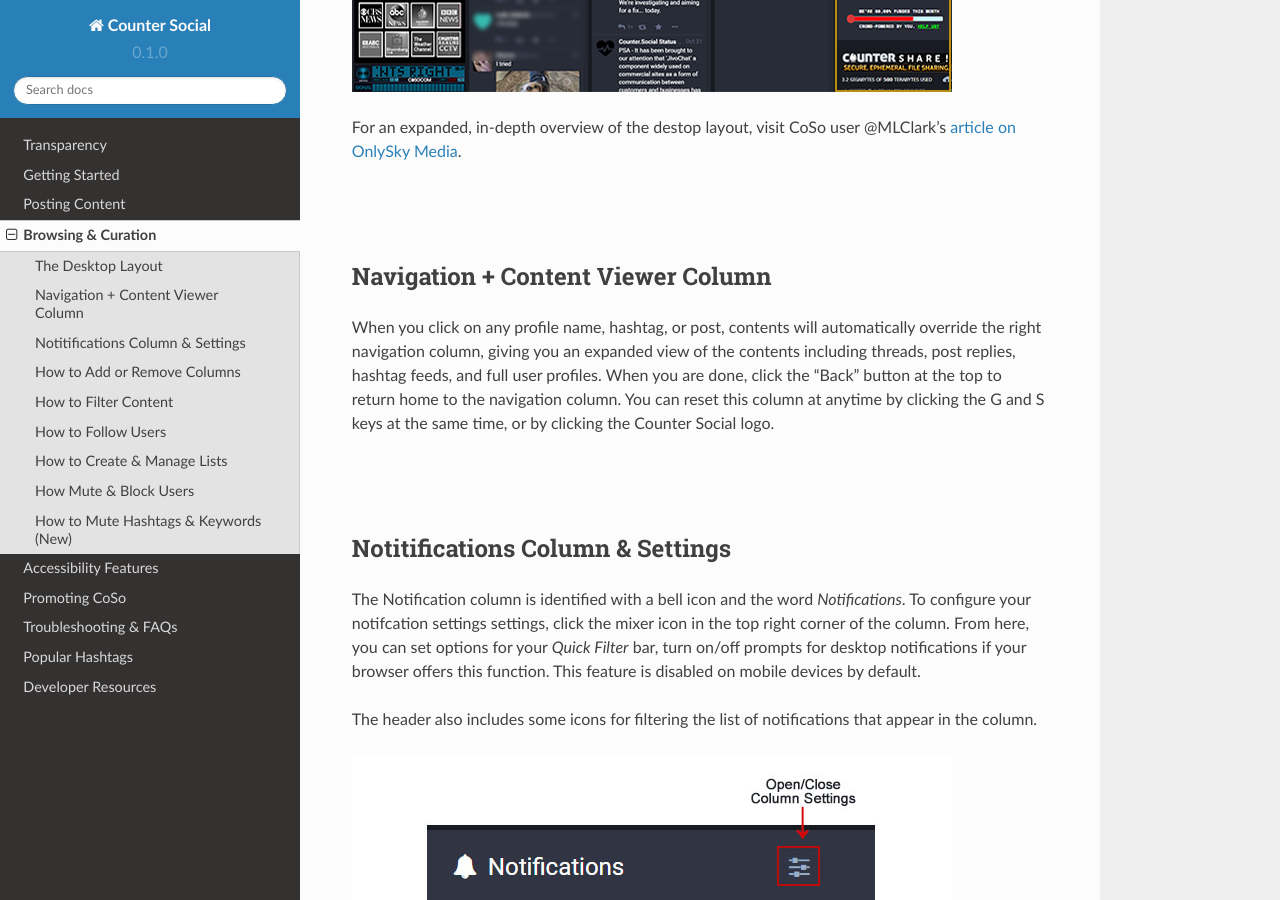
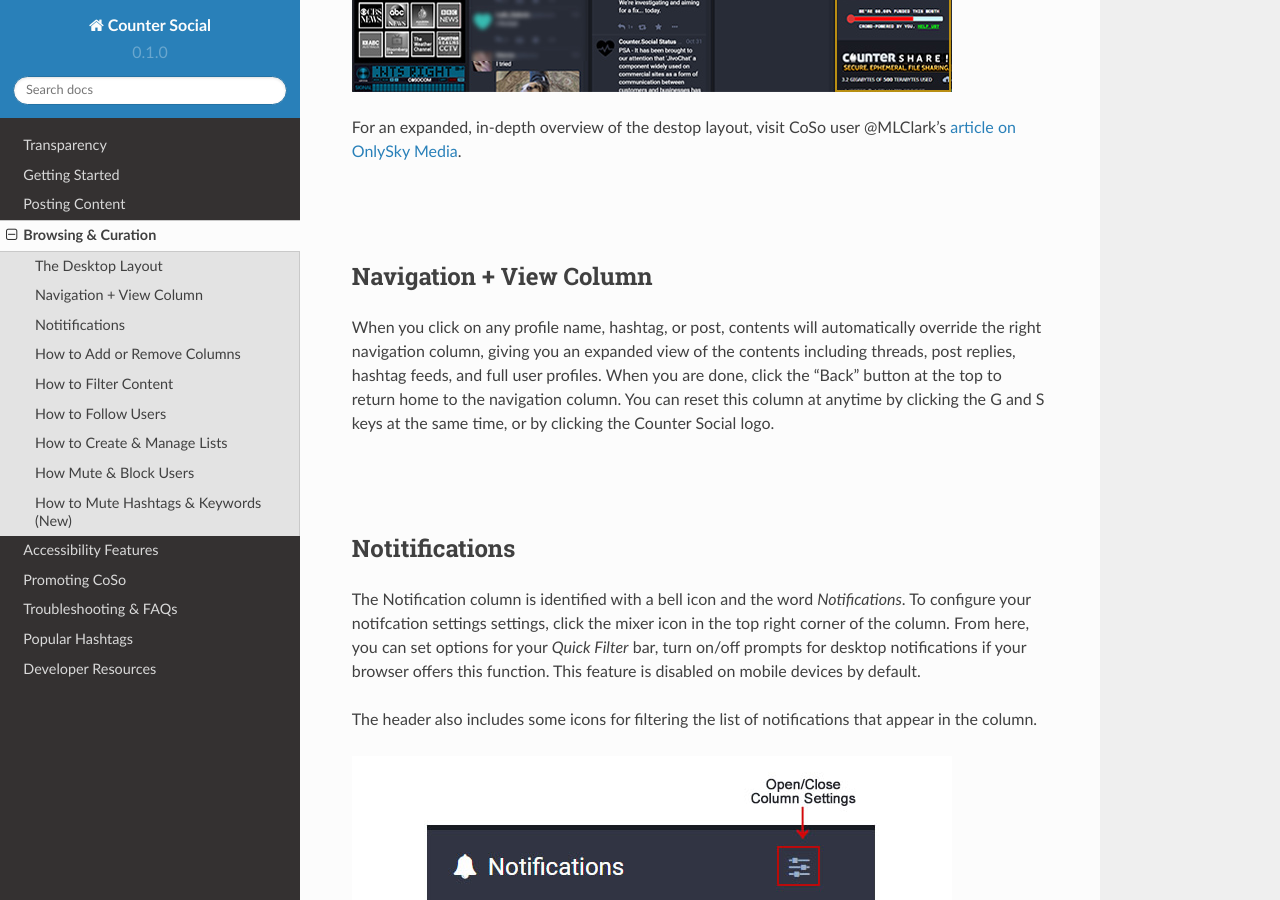
Before and after one commit to itskel/userguide, a Sphinx documentation site: the page built from docs/source/browsing-and-curation.rst, in a window 1280 px wide and 900 px high, scrolled down 936 px. Built offline with Sphinx 7.4.7 and the Read the Docs theme 2.0.0, drawn with Linux system fonts in a browser that asks for light colours; pages that are not in the unit, such as notebooks, are missing from menus.

Commit message:
Update browsing-and-curation.rst

```diff
--- a/docs/source/browsing-and-curation.rst
+++ b/docs/source/browsing-and-curation.rst
@@ -16,14 +16,14 @@ For an expanded, in-depth overview of the destop layout, visit CoSo user @MLClar
 
 |
 |
-Navigation + Content Viewer Column
+Navigation + View Column
 ------------
 
 When you click on any profile name, hashtag, or post, contents will automatically override the right navigation column, giving you an expanded view of the contents including threads, post replies, hashtag feeds, and full user profiles. When you are done, click the "Back" button at the top to return home to the navigation column. You can reset this column at anytime by clicking the G and S keys at the same time, or by clicking the Counter Social logo.
 
 |
 |
-Notitifications Column & Settings
+Notitifications
 ------------
 
 The Notification column is identified with a bell icon and the word *Notifications*. To configure your notifcation settings settings, click the mixer icon in the top right corner of the column. From here, you can set options for your *Quick Filter* bar, turn on/off prompts for desktop notifications if your browser offers this function. This feature is disabled on mobile devices by default.
```
